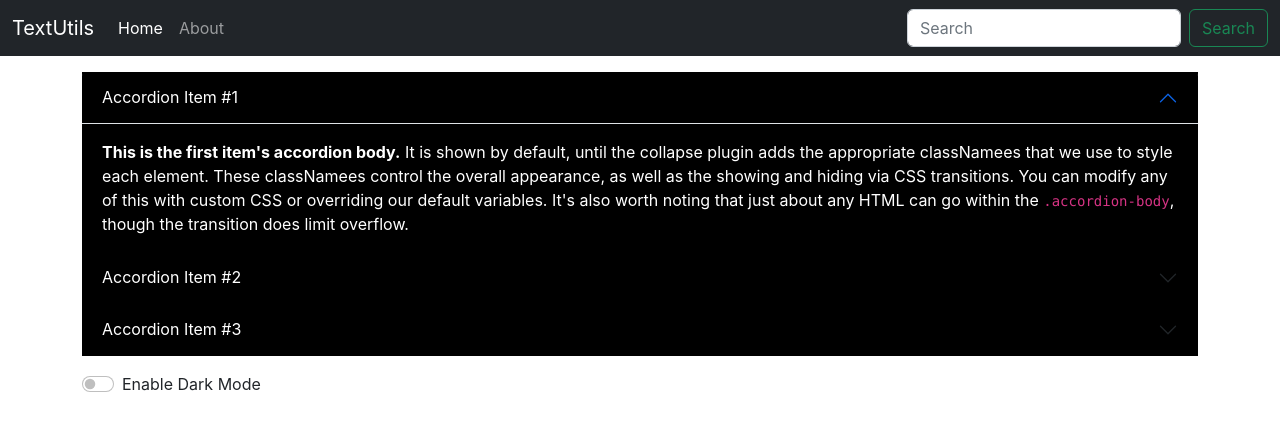
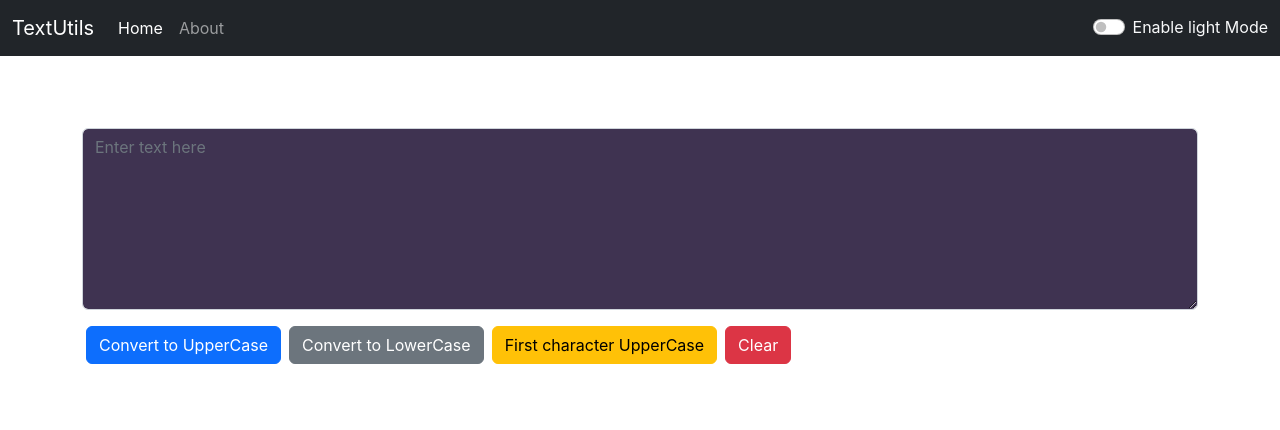
Before and after one commit to Sanchitraghu/TextUtils, a React (Create React App) app: page / in a window 1280 px wide. Shown: the top 430 px of the page. Built offline with nearby package versions, Linux system fonts and the light colour scheme.

Commit message:
dark mode to whole body

```diff
--- a/src/App.js
+++ b/src/App.js
@@ -1,18 +1,33 @@
-import React from "react";
+import React, { useState } from "react";
 import './App.css';
 import Navbar from "./components/Navbar";
-// import TextArea from "./components/TextArea";
-import About from "./components/About";
+import TextArea from "./components/TextArea";
+// import About from "./components/About";
 
 
 function App() {
+  const [mode,setMode]=useState("light");
+
+
+ const toggles = ()=>{
+
+  console.log("sanchit");
+
+      if(mode==="light"){
+        setMode("dark");
+        document.body.style.backgroundColor="#F2D7D9";
+      }else{
+        setMode("light");
+        document.body.style.backgroundColor="#774360";
+      }
+}
+
   return (
   <>
-   <Navbar title = "TextUtils" />
+   <Navbar title = "TextUtils"  modes={mode} toggleCheck={toggles} />
    <div className="container my-3">
-   {/* <TextArea heading="This is a props"/> */}
-   {/* <TextArea heading="This is a props"/> */}
-   <About />
+   <TextArea heading="This is a props" modes={mode} />
+   {/* <About /> */}
    </div>
 
    </>
--- a/src/components/TextArea.js
+++ b/src/components/TextArea.js
@@ -24,21 +24,19 @@ export default function TextArea(props) {
     }
   return (
    <>
-    <div className="mb-3">
-    <h1>{props.heading}</h1>
-  <input type="email" className="form-control" id="exampleFormControlInput1" placeholder="name@example.com" />
-</div>
+
+  <h1  style={{color:props.modes==="light"? "white" : "black"}}>{props.heading}</h1>
 <div className="mb-3">
-  <textarea className="form-control" id="exampleFormControlTextarea1" rows="7" value={text} onChange={handleOnChange} placeholder="Enter text here"></textarea>
+  <textarea className="form-control" style={{backgroundColor:props.modes==="light"? "#3F3351" : "white",color:props.modes==="light"? "white" : "black"}} id="exampleFormControlTextarea1" rows="7" value={text} onChange={handleOnChange} placeholder="Enter text here"></textarea>
 </div>
 <div classNameName="mb-3">
- <button type="button" onClick={handleUpClick} className="btn btn-outline-primary mx-1">Convert to UpperCase</button>
-<button type="button" onClick={handleLoClick} className="btn btn-outline-secondary mx-1">Convert to LowerCase</button>
-<button type="button" onClick={handleAlClick} className="btn btn-outline-warning mx-1">First character UpperCase</button>
-<button type="button" onClick={handleClClick} className="btn btn-outline-danger mx-1">Clear</button>
+ <button type="button" onClick={handleUpClick} className="btn btn-primary mx-1">Convert to UpperCase</button>
+<button type="button" onClick={handleLoClick} className="btn btn-secondary mx-1">Convert to LowerCase</button>
+<button type="button" onClick={handleAlClick} className="btn btn-warning mx-1">First character UpperCase</button>
+<button type="button" onClick={handleClClick} className="btn btn-danger mx-1">Clear</button>
 </div>
 
-<div className="container my-3">
+<div className="container my-3"  style={{color:props.modes==="light"? "white" : "black"}}>
   <h1>Words and Characters</h1>
   <p>
     words {text.split(" ").length} and characters {text.length}
@@ -48,7 +46,6 @@ export default function TextArea(props) {
   </p>
 </div>
 
-
    </>
   );
 }
--- a/src/components/navBar.js
+++ b/src/components/navBar.js
@@ -2,9 +2,12 @@ import React from "react";
 import PropTypes from 'prop-types';
 
 function Nav(props){
+
+
+
     return (
         <>
-        <nav className="navbar navbar-dark bg-dark navbar-expand-lg">
+        <nav className={`navbar navbar-${props.modes==="light"? "dark" : "light"} bg-${props.modes==="light"? "dark" : "light"} navbar-expand-lg`}>
       <div className="container-fluid">
         <a className="navbar-brand" href="/">{props.title}</a>
         <button className="navbar-toggler" type="button" data-bs-toggle="collapse" data-bs-target="#navbarSupportedContent" aria-controls="navbarSupportedContent" aria-expanded="false" aria-label="Toggle navigation">
@@ -21,10 +24,15 @@ function Nav(props){
 
 
           </ul>
-          <form className="d-flex" role="search">
+          {/* <form className="d-flex" role="search">
             <input className="form-control me-2" type="search" placeholder="Search" aria-label="Search" />
             <button className="btn btn-outline-success" type="submit">Search</button>
-          </form>
+          </form> */}
+
+          <div className={`form-check form-switch text-${props.modes==="dark"? "dark" : "light"}`}>
+  <input className="form-check-input" onChange = {props.toggleCheck} type="checkbox" role="switch" id="flexSwitchCheckChecked" />
+  <label className="form-check-label"  htmlFor="flexSwitchCheckChecked">{`Enable ${props.modes} Mode`}</label>
+</div>
         </div>
       </div>
     </nav>
```
